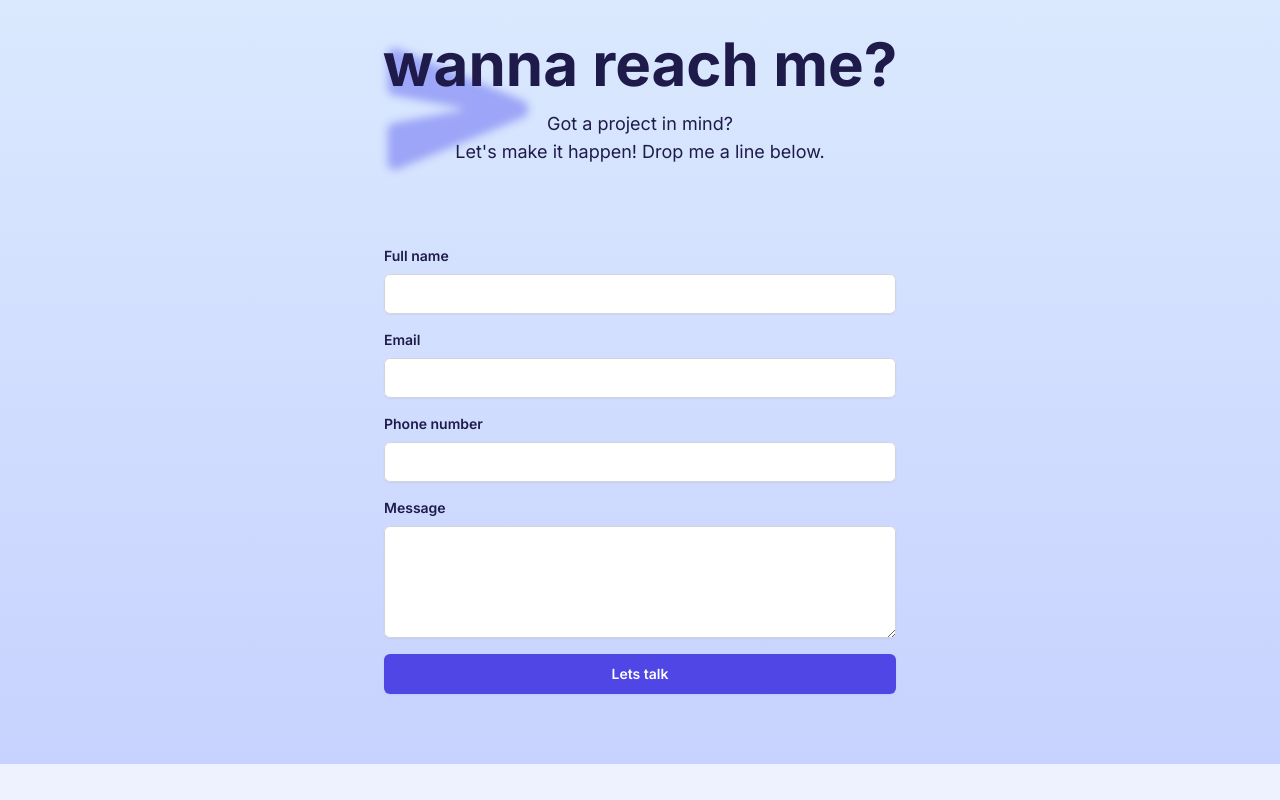
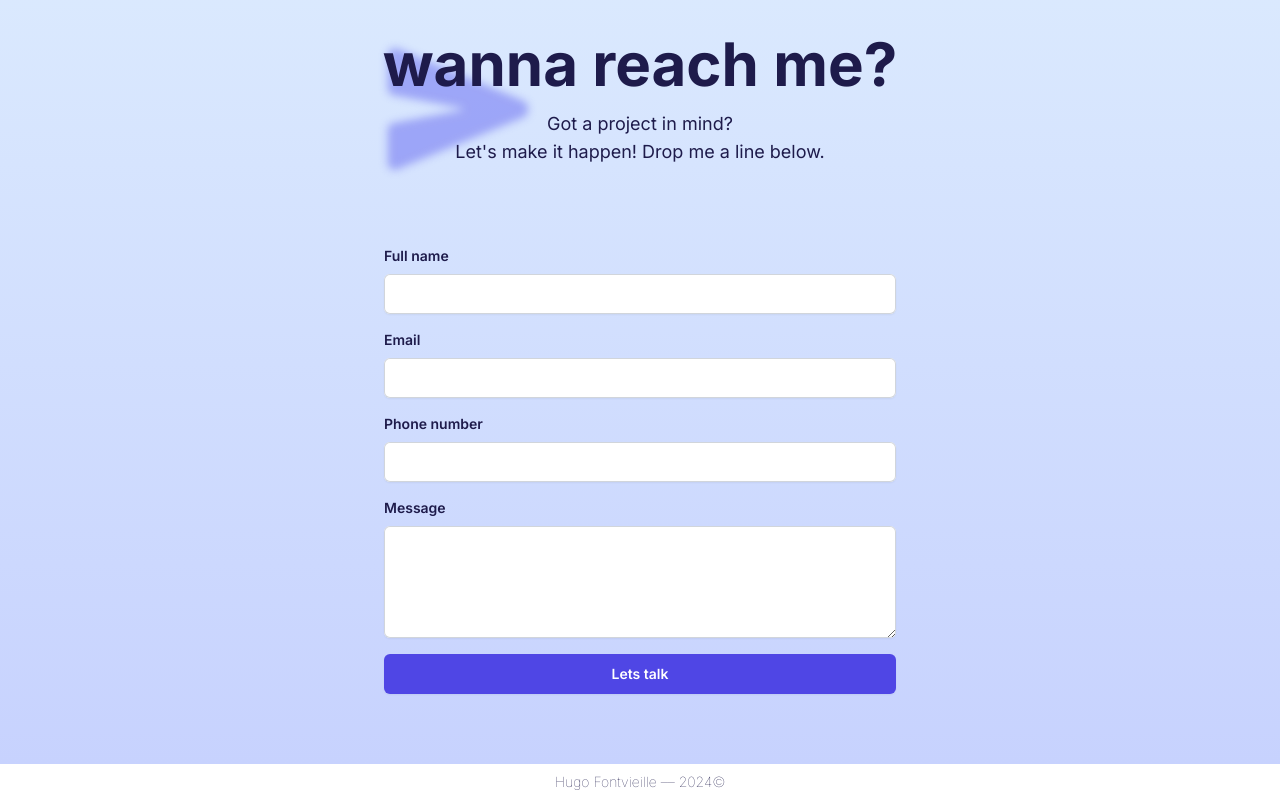
Before and after one commit to Hunscuzzy/portfolio, a Next.js app: page / in a window 1280 px wide. Shown: the part 1636-2436 px from the top of the page. Before the commit the page ends 2400 px from the top, so only its background shows below. Built offline with nearby package versions, Linux system fonts and the light colour scheme.

Commit message:
feat(ui): add footer

```diff
--- a/src/app/layout.tsx
+++ b/src/app/layout.tsx
@@ -6,6 +6,7 @@ import "./globals.css";
 import { Navbar } from "../components/layout/navbar";
 import { Providers } from "./providers";
 import Body from "../components/layout/body";
+import Footer from "@/components/layout/footer";
 
 const inter = Inter({ subsets: ["latin"] });
 
@@ -53,6 +54,7 @@ export default function RootLayout({
           {children}
           <SpeedInsights />
           <Analytics />
+          <Footer />
         </Body>
       </Providers>
     </html>
--- /dev/null
+++ b/src/components/layout/footer.tsx
@@ -0,0 +1,9 @@
+import React from "react";
+
+export default function Footer() {
+  return (
+    <footer className='dark:bg-black bg-white px-4 py-2 text-sm font-thin bottom-0 w-full text-center'>
+      <p>Hugo Fontvieille –– 2024©</p>
+    </footer>
+  );
+}
```
